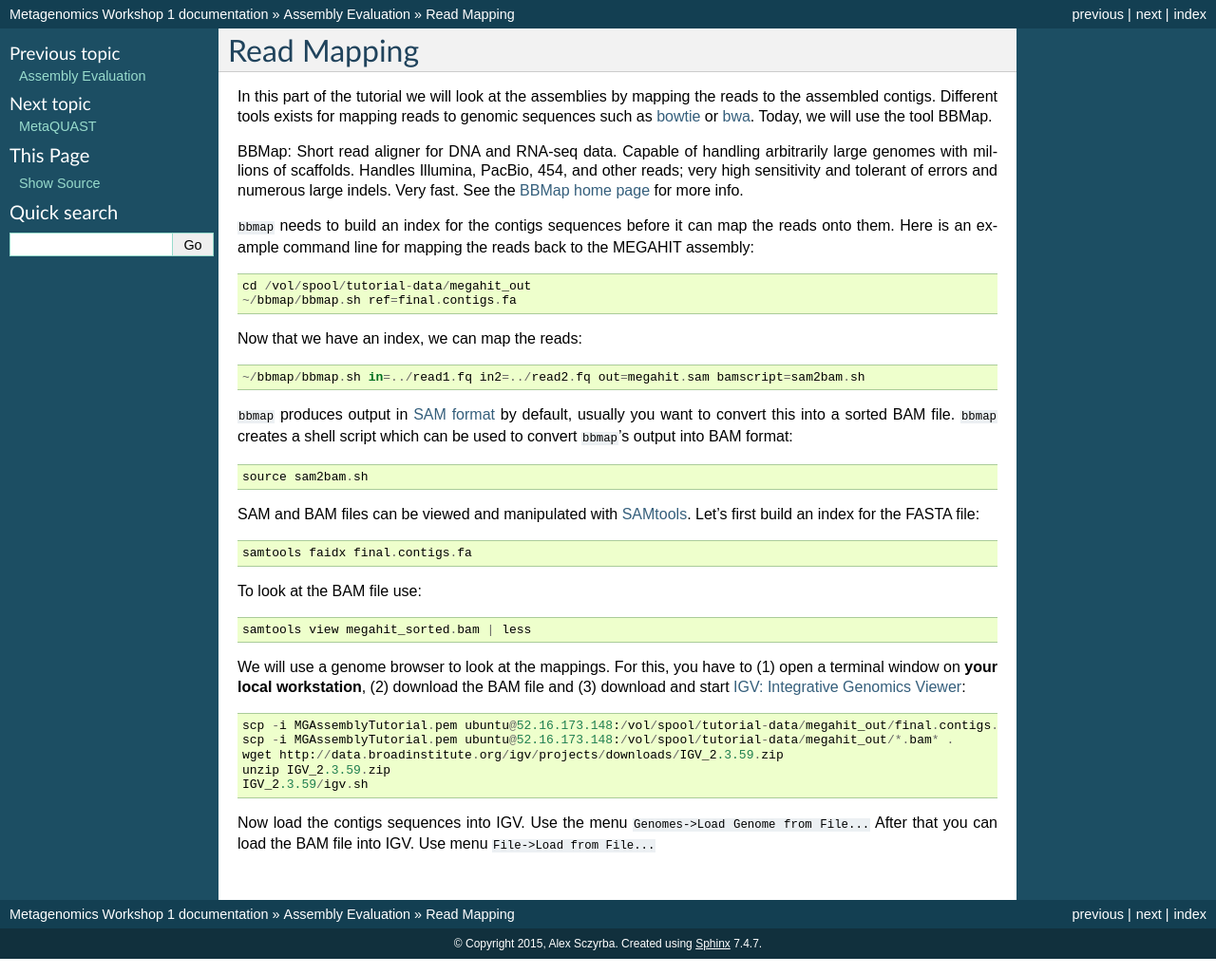
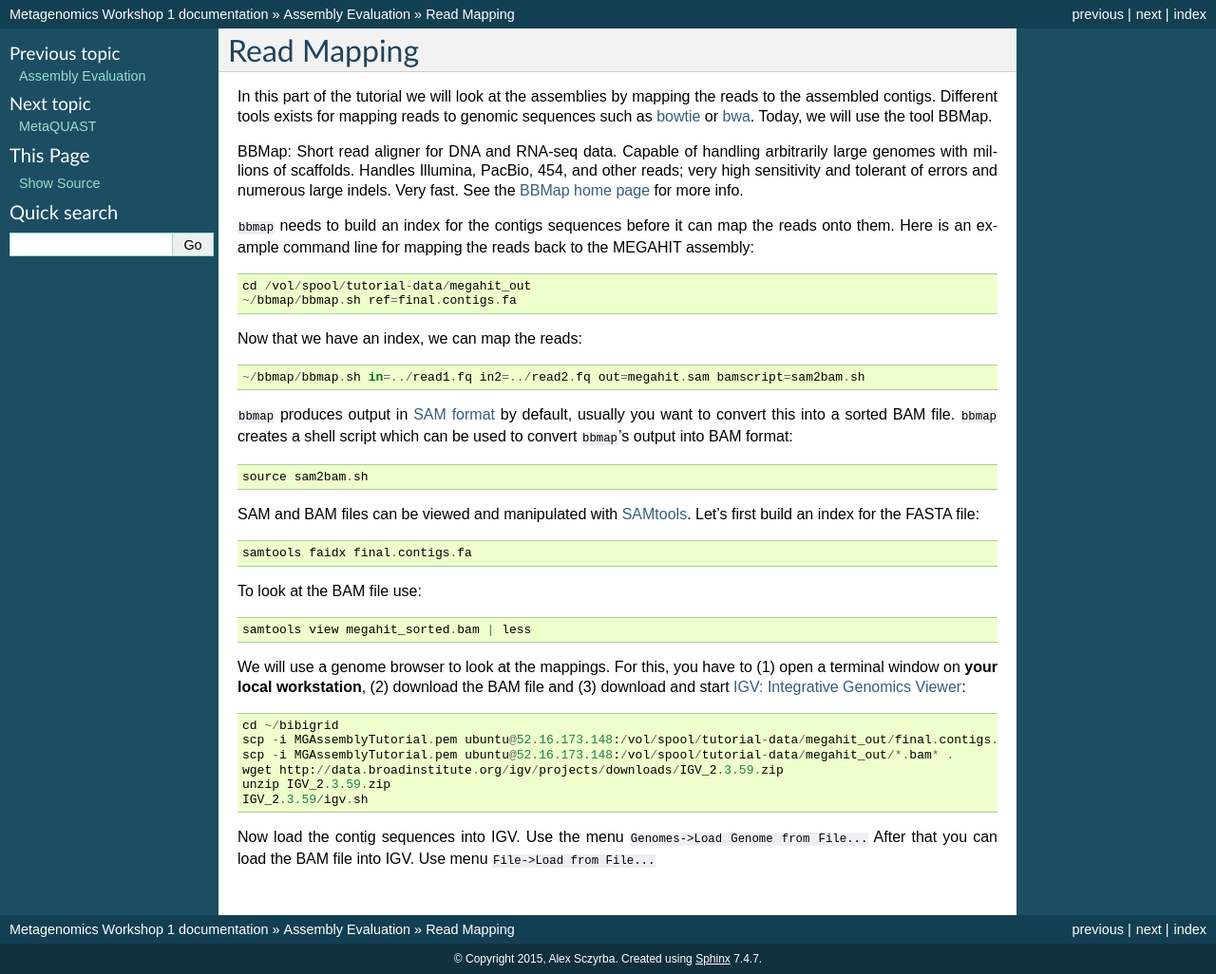
Before and after one commit to metagenomics/metagenomics-workshop, a Sphinx documentation site: the page built from docs/evaluation/mapping.rst, in a window 1280 px wide. Shown: the whole page at 95% size. Built offline with Sphinx 7.4.7, drawn with Linux system fonts in a browser that asks for light colours.

Commit message:
Update mapping.rst

```diff
--- a/docs/evaluation/mapping.rst
+++ b/docs/evaluation/mapping.rst
@@ -30,10 +30,11 @@ To look at the BAM file use::
 
 We will use a genome browser to look at the mappings. For this, you have to (1) open a terminal window on **your local workstation**, (2) download the BAM file and (3) download and start `IGV: Integrative Genomics Viewer <http://www.broadinstitute.org/igv/>`_::
 
+  cd ~/bibigrid
   scp -i MGAssemblyTutorial.pem ubuntu@52.16.173.148:/vol/spool/tutorial-data/megahit_out/final.contigs.fa* .
   scp -i MGAssemblyTutorial.pem ubuntu@52.16.173.148:/vol/spool/tutorial-data/megahit_out/*.bam* .
   wget http://data.broadinstitute.org/igv/projects/downloads/IGV_2.3.59.zip
   unzip IGV_2.3.59.zip
   IGV_2.3.59/igv.sh
 
-Now load the contigs sequences into IGV. Use the menu ``Genomes->Load Genome from File...`` After that you can load the BAM file into IGV. Use menu ``File->Load from File...``
+Now load the contig sequences into IGV. Use the menu ``Genomes->Load Genome from File...`` After that you can load the BAM file into IGV. Use menu ``File->Load from File...``
```
